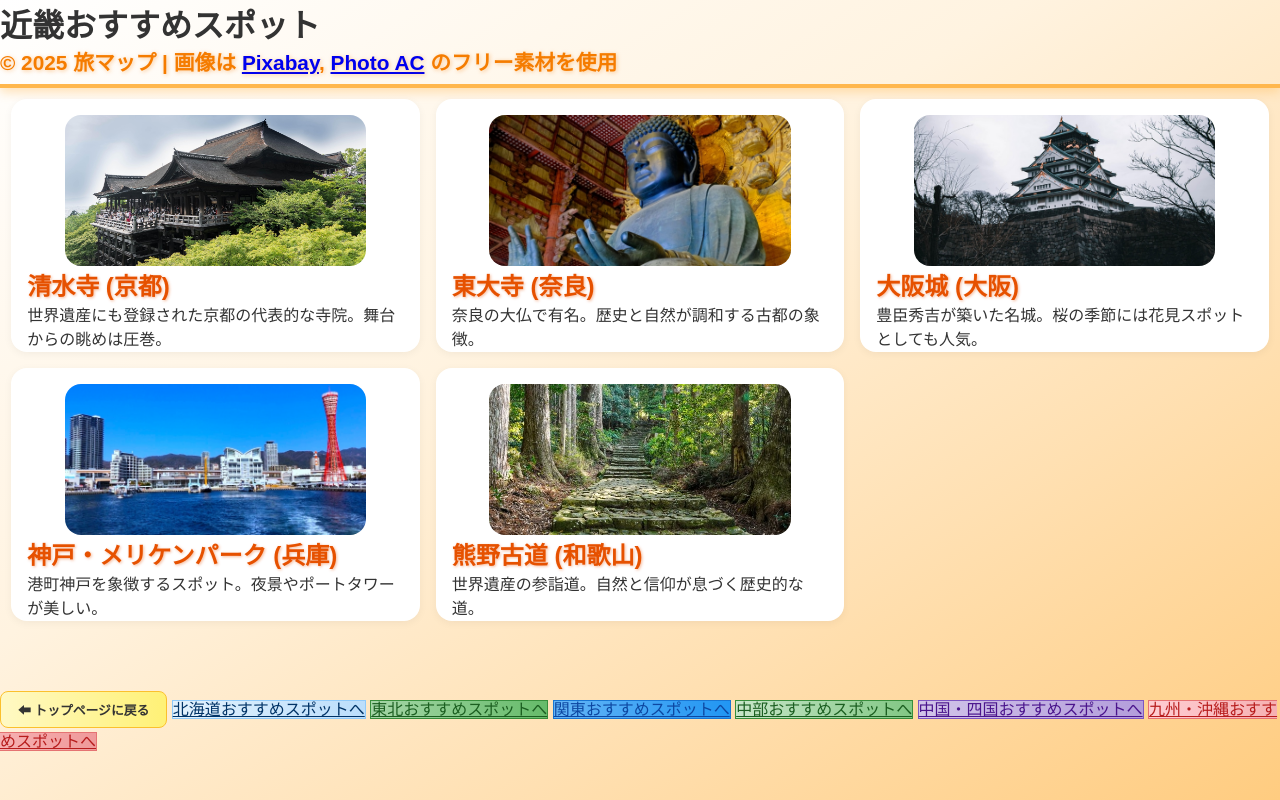
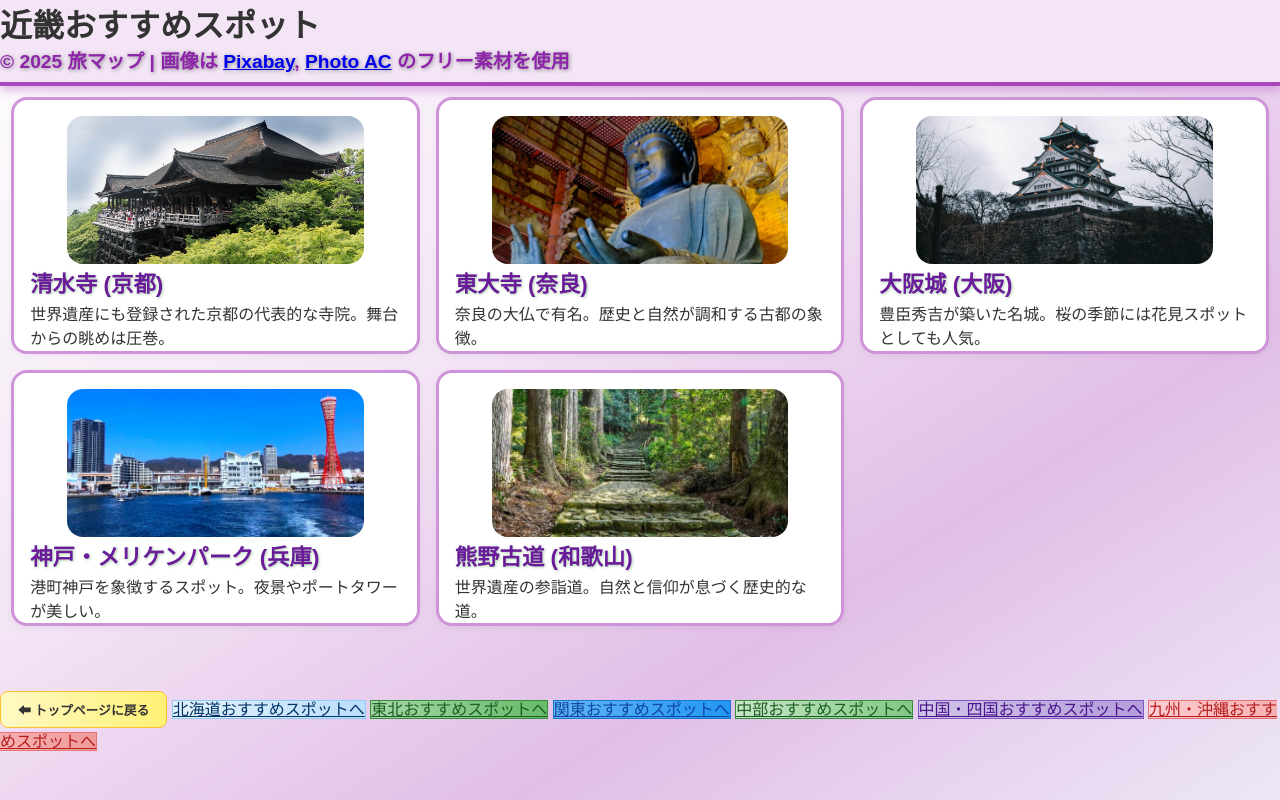
Before and after one commit to ahkef-27/Japan-Travel-Map, a plain HTML site: page kinki.html in a window 1280 px wide. Drawn offline with Linux system fonts and the light colour scheme.

Commit message:
Update kinki.html

```diff
--- a/kinki.html
+++ b/kinki.html
@@ -12,13 +12,16 @@
 <!-- 近畿ページ用内部埋め込み -->
 <style>
 
+/* ============================= */
+/* ベース設定 (body)             */
+/* ============================= */
 body {
   background: linear-gradient(
     to bottom right,
     #ffffff 0%,
-    #fff3e0 40%,
-    #ffe0b2 70%,
-    #ffcc80 100%
+    #f3e5f5 40%,
+    #e1bee7 70%,
+    #ede7f6 100%
   );
   background-attachment: fixed;
   color: #333;
@@ -26,36 +29,29 @@ body {
   flex-direction: column;
   font-family: "Noto Sans JP", sans-serif;
   min-height: 100vh;
+}
 
+/* ============================= */
+/* ヘッダー                      */
+/* ============================= */
+.site-header {
+  background: #f3e5f5;                 /* 淡い紫系の背景 */
+  border-bottom: 4px solid #ab47bc;    /* 近畿らしい鮮やかな紫 */
+  box-shadow: 0 4px 10px rgba(171, 71, 188, 0.4); /* 紫系の影 */
 }
 
 .brand h1 {
-  color: #e65100;
-  font-size: 2.4rem;
-  font-weight: 900;
-  text-shadow: 2px 2px 6px rgba(230, 81, 0, 0.6);
-}
-
-/* ヘッダー */
-.site-header {
-  background: transparent; /* 背景はbodyのグラデーションに任せる */
-  border-bottom: 4px solid #ffb74d;
-  box-shadow: 0 4px 10px rgba(255, 183, 77, 0.4);
+  color: #6a1b9a;
 }
 
 .tagline {
-  color: #f57c00;
-  font-size: 1.3rem;
+  color: #8e24aa;
   font-weight: bold;
-  text-shadow: 1px 1px 4px rgba(245, 124, 0, 0.4);
 }
 
-footer {
-  margin-top: auto; /* コンテンツの最後に押し出す */
-  margin-bottom: 3rem; /* 最下部から少し上に余白を入れる */
-}
-
-/* グリッド（北海道・東北・関東・中部と同じ要領） */
+/* ============================= */
+/* グリッド                      */
+/* ============================= */
 .grid {
   display: grid;
   grid-template-columns: repeat(3, 1fr); /* PCは3列 */
@@ -63,6 +59,9 @@ footer {
   padding: 0.7rem;
 }
 
+/* ============================= */
+/* レスポンシブ対応              */
+/* ============================= */
 /* タブレット対応 */
 @media (max-width: 1024px) {
   .grid {
@@ -93,50 +92,60 @@ footer {
   }
 }
 
-/* カード */
+/* ============================= */
+/* カード                        */
+/* ============================= */
 .card {
   display: flex;
   flex-direction: column;
   background: #ffffff;
   border-radius: 1rem;
-  padding: 1rem 1rem 0.1rem 1rem; /* 北海道と同じ余白設定 */
+  padding: 1rem 1rem 0.1rem 1rem;
   box-shadow: 0 2px 8px rgba(0,0,0,0.05);
+  border: 3px solid #ce93d8; /* 近畿カラー */
 }
 
 .card:hover {
-  border-color: #f57c00;
-  box-shadow: 0 6px 16px rgba(230, 81, 0, 0.5); /* 近畿カラーで影 */
+  box-shadow: 0 6px 16px rgba(156, 39, 176, 0.5); /* 近畿カラーで影 */
 }
 
 .card .thumb {
-  width: 80%;          /* 北海道・東北・関東・中部と同じ80%に統一 */
+  width: 80%; /* 北海道・東北・関東・中部・中国四国と同じ80%に統一 */
   height: auto;
   display: block;
-  margin: 0 auto 0.1rem auto; /* 下の余白を最小限に */
+  margin: 0 auto 0.1rem auto;
   border-radius: 1rem;
 }
 
 .card .title {
-  font-size: 1.5rem;
-  font-weight: 900;
-  color: #e65100;
-  text-shadow: 1px 1px 3px rgba(230, 81, 0, 0.4);
+  color: #6a1b9a;
+  font-size: 1.4rem;
+  font-weight: bold;
+  margin-bottom: 0.2rem;
+}
+
+.card .meta {
+  color: #8e24aa;
+  font-size: 0.95rem;
+  margin-bottom: 0.3rem;
 }
 
 .card .desc {
+  color: #4a148c;
   font-size: 1rem;
   line-height: 1.6;
-  color: #6d4c41;
 }
 
-/* 近畿専用戻るボタン */
+/* ============================= */
+/* 近畿専用戻るボタン            */
+/* ============================= */
 .back-button.kinki {
   display: inline-block;
   padding: 0.6rem 1.2rem;
-  background: linear-gradient(to right, #ffe0b2, #ffb74d);
-  color: #e65100;
+  background: linear-gradient(to right, #e1bee7, #ba68c8);
+  color: #4a148c;
   font-weight: bold;
-  border: 1px solid #f57c00;
+  border: 1px solid #8e24aa;
   border-radius: 0.8rem;
   text-decoration: none;
   transition: transform 0.2s, box-shadow 0.2s;
@@ -145,6 +154,14 @@ footer {
 .back-button.kinki:hover {
   transform: translateY(-2px) scale(1.05);
   box-shadow: 0 4px 10px rgba(0,0,0,0.2);
+}
+
+/* ============================= */
+/* フッター                      */
+/* ============================= */
+footer {
+  margin-top: auto;
+  margin-bottom: 3rem;
 }
 
 </style>
@@ -218,4 +235,5 @@ footer {
 </footer>
 
 </body>
+
 </html>
```
